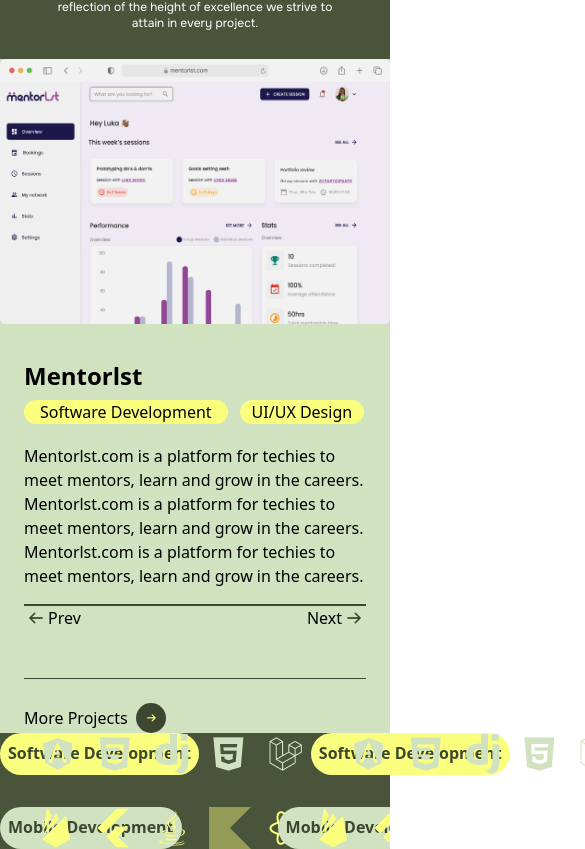
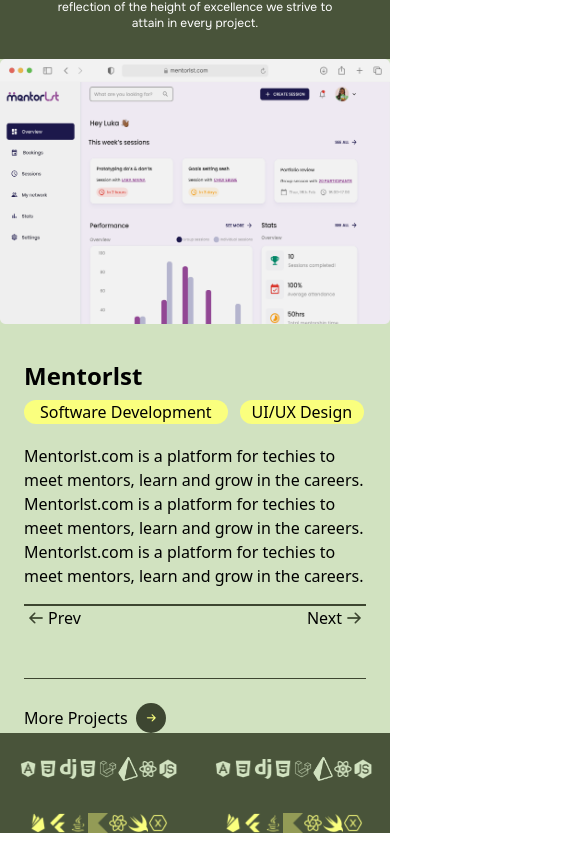
Before and after one commit to CatherineKiiru/In4lytics, a React (Vite) app: page / in a window 390 px wide. Shown: the part 4528-5377 px from the top of the page, 585 px wide, since content can reach past the window. Built offline with nearby package versions, Linux system fonts and the light colour scheme.

Commit message:
fix: mobile responsiveness

```diff
--- a/src/components/home/LogoSection.jsx
+++ b/src/components/home/LogoSection.jsx
@@ -4,15 +4,15 @@
 
 const LogoSection = () => {
   const softwareImage =
-    "flex gap-4 h-1/2 w-full mx-auto items-center justify-center";
+    "flex lg:gap-4 w-5 lg:w-auto lg:h-1/2 mx-auto items-center justify-center";
     const softwareText =
-    "text-nowrap bg-lightYellow p-2 text-center rounded-full text-oliveGreen font-bold text-base gap-8 mx-auto";
+    "hidden lg:block text-[8px] lg:text-base text-oliveGreen font-bold text-nowrap text-center bg-lightYellow p-3 rounded-full gap-8 lg:mx-auto";
   const mobileText =
-    "text-nowrap text-base bg-lightGreen p-2 text-center rounded-full text-oliveGreen font-bold gap-8 mx-auto";
+    "hidden lg:block text-[8px] lg:text-base text-oliveGreen font-bold text-nowrap text-center bg-lightGreen p-3 rounded-full gap-8 lg:mx-auto";
   return (
     <>
       {/* software dev logos */}
-      <div className="flex w-full ">
+      <div className="flex w-full pt-6 lg:pt-24 ">
         <h1 className={softwareText}>Software Development</h1>
         <div className={softwareImage}>
           {LogoList1.map((image) => (
@@ -29,7 +29,7 @@
       </div>
 
       {/* mobile dev logos */}
-      <div className="flex overflow-hidden mt-8">
+      <div className="flex mt-8">
       <h1 className={mobileText}>Mobile Development</h1>
         <div className={softwareImage}>
           {LogoList2.map((image) => (
```
